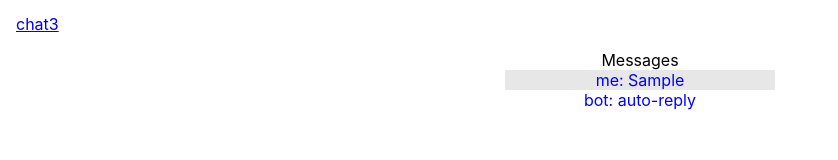
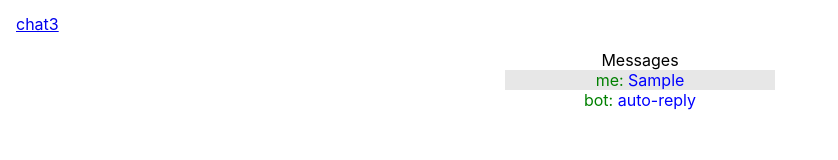
Before and after one commit to julialunati/reactjs, a React (Create React App) app: page /chat/1 in a window 1280 px wide. Both pictures are taken after typing "Sample" into the empty fields and a click on the button "SUBMIT". Shown: the part 186-346 px from the top of the page, without its empty margins (0-838 px from the left). Built offline with nearby package versions, Linux system fonts and the light colour scheme.

Commit message:
color change in component using function

```diff
--- a/src/components/message/Message.js
+++ b/src/components/message/Message.js
@@ -3,7 +3,7 @@ import { useContext } from 'react';
 import PropTypes from 'prop-types';
 import './Message.style.css';
 
-export const Message = ({ author, text }) => {
+export const Message = ({ author, text, color= "red" }) => {
     // деструктуризация объекта js (props) тоже самое что ({ name })
     // console.log(props);
 
@@ -14,16 +14,22 @@ export const Message = ({ author, text }) => {
 
     return (
         <div className='message'>
-            <span> {author}: </span>
+            <span style={{ color }}> {author}: </span>
             <span> {text} </span>
         </div>
     );
 }
 
-Message.propTypes = {
-    author: PropTypes.string.isRequired,
-    text: PropTypes.string,
+// Message.propTypes = {
+//     author: PropTypes.string.isRequired,
+//     text: PropTypes.string,
+// }
+
+const withGreenColor = (Component) => (props) => {
+    return<Component {...props} color="green" />
 }
+
+export const MessageWithGreenColor = withGreenColor(Message);
 
 // import React from 'react';
 
--- a/src/components/messageList/MesssageList.js
+++ b/src/components/messageList/MesssageList.js
@@ -1,9 +1,9 @@
-import { Message } from '../message/Message';
+import { Message, MessageWithGreenColor } from '../message/Message';
 
 export const MessageList = ({ messages }) => {
     return (
         <div className="main">
-            {messages.map((msg) => <Message author={msg.author} text={msg.text} key={msg.id} />)}
+            {messages.map((msg) => <MessageWithGreenColor author={msg.author} text={msg.text} key={msg.id} />)}
         </div>
     );
 }
```
